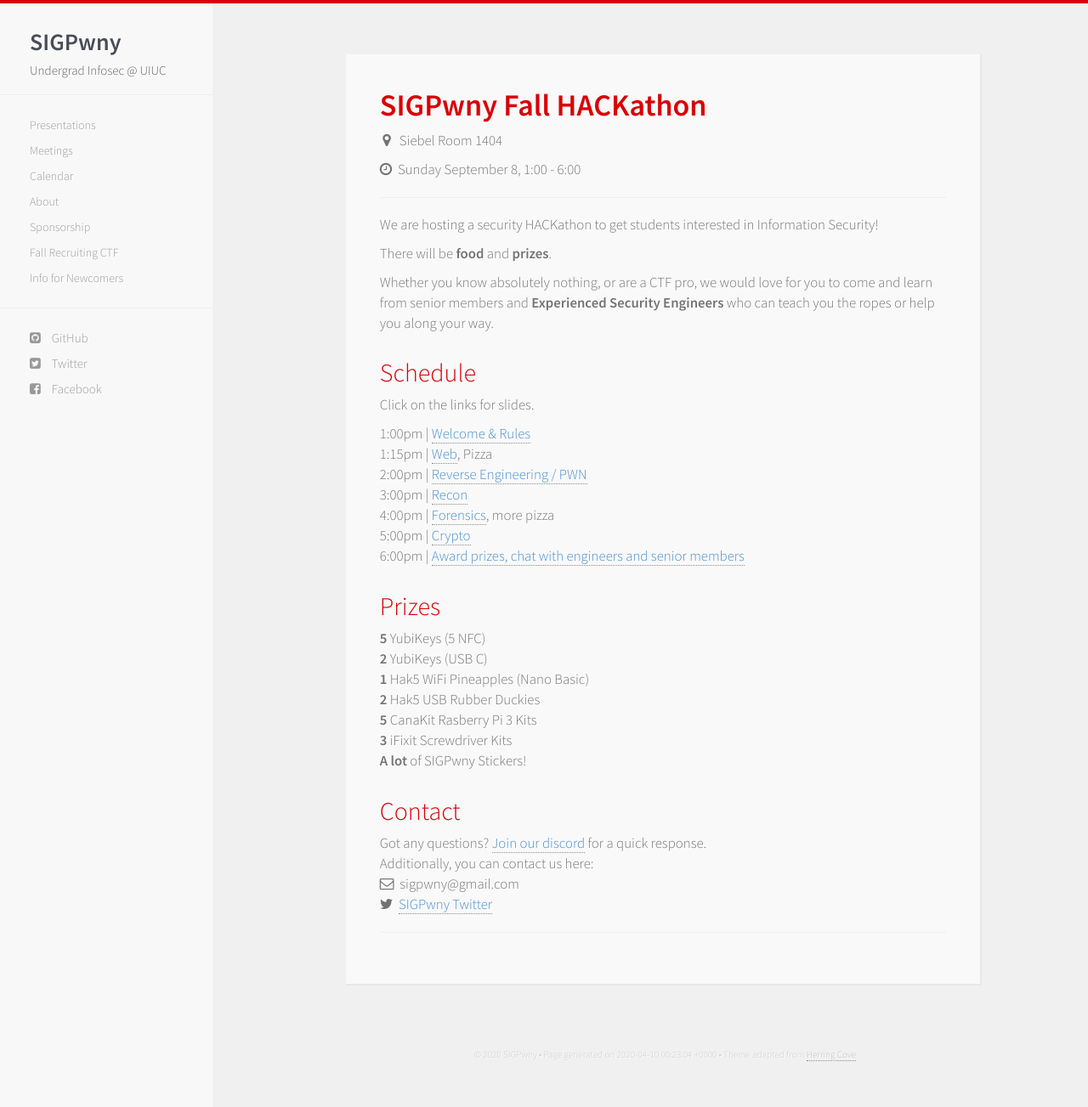
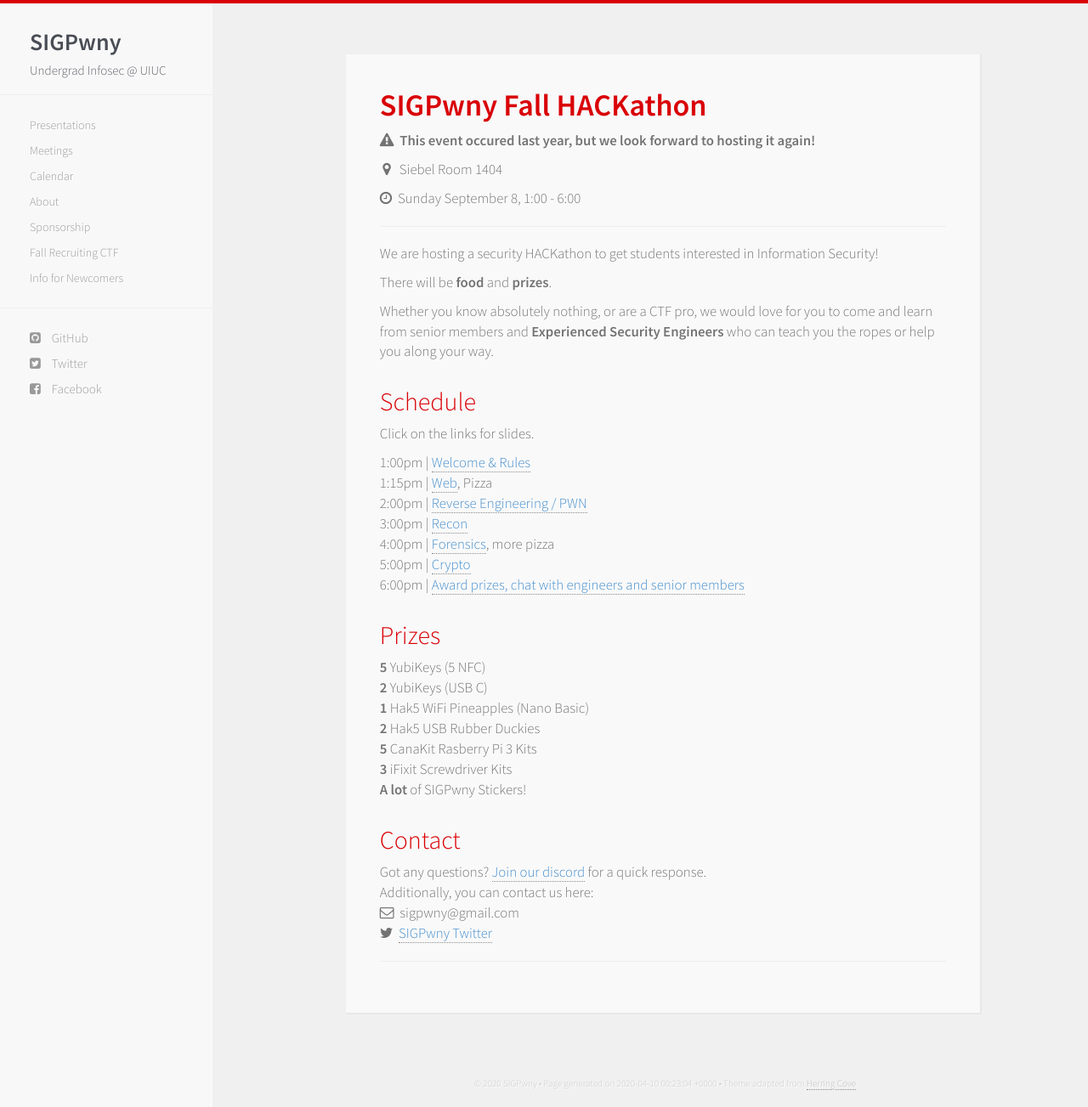
Before and after one commit to sigpwny/sigpwny.github.io-archive, a Jekyll site: the page built from ctf.html, in a window 1280 px wide and 1303 px high. Shown: the whole window at 85% size. Built offline with Jekyll 4.4.1, drawn with Linux system fonts in a browser that asks for light colours; nearby versions of some CDN libraries.

Commit message:
Added notice to hackathon page

```diff
--- a/ctf.html
+++ b/ctf.html
@@ -12,6 +12,7 @@ layout: default
       <div class="row">
         <div class="col-md-12 letter">
           <h1>SIGPwny Fall HACKathon</h1>
+		  <p><i class="fa fa-exclamation-triangle"></i>&nbsp;&nbsp;<b>This event occured last year, but we look forward to hosting it again!</b></p>
           <p>&nbsp;<i class="fa fa-map-marker"></i>&nbsp;&nbsp;&nbsp;Siebel Room 1404</p>
           <p><i class="fa fa-clock-o"></i>&nbsp;&nbsp;Sunday September 8, 1:00 - 6:00</p>
           <hr />
```
